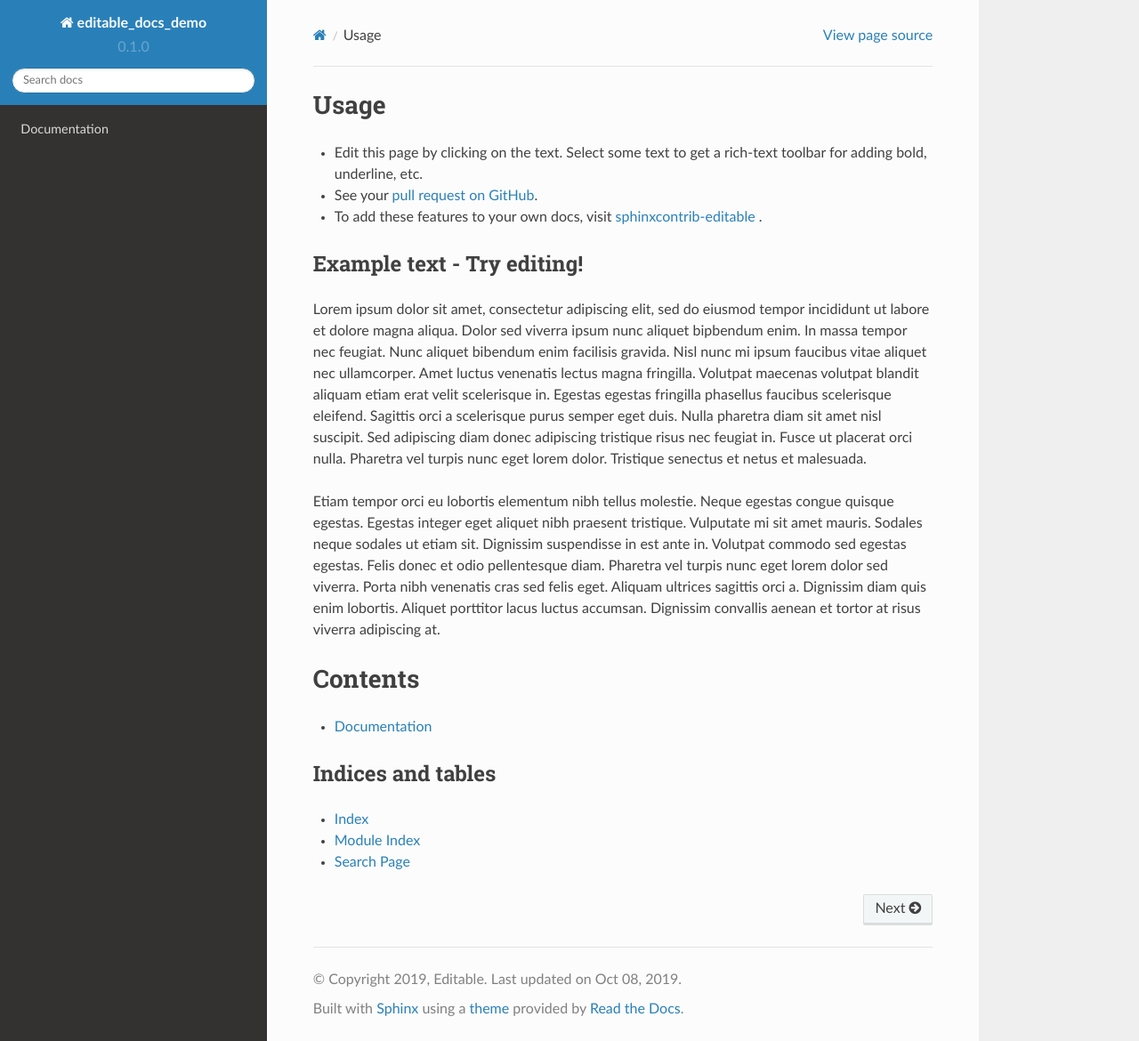
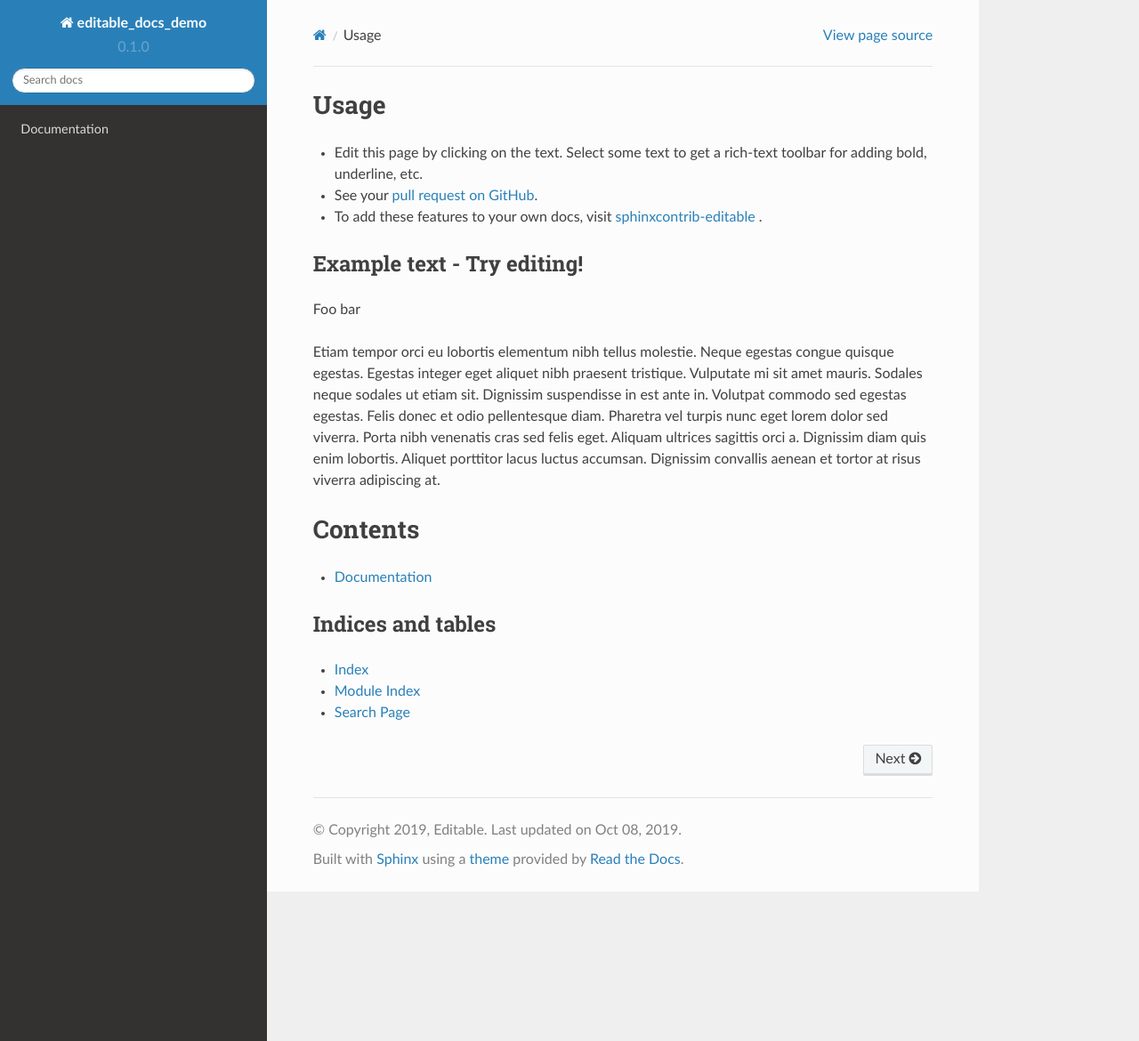
Before and after one commit to interdoc-edit-bot/editable-docs-demo, a Sphinx documentation site: the page built from docs/index.rst, in a window 1280 px wide and 1170 px high. Shown: the whole window at 89% size. Built offline with Sphinx 7.4.7 and the Read the Docs theme 2.0.0, drawn with Linux system fonts in a browser that asks for light colours.

Commit message:
Interactive edit

```diff
--- a/docs/index.rst
+++ b/docs/index.rst
@@ -12,17 +12,8 @@
 Example text - Try editing!
 ===================================
 
-Lorem ipsum dolor sit amet, consectetur adipiscing elit, sed do eiusmod tempor
-incididunt ut labore et dolore magna aliqua. Dolor sed viverra ipsum nunc
-aliquet bipbendum enim. In massa tempor nec feugiat. Nunc aliquet bibendum enim
-facilisis gravida. Nisl nunc mi ipsum faucibus vitae aliquet nec ullamcorper.
-Amet luctus venenatis lectus magna fringilla. Volutpat maecenas volutpat
-blandit aliquam etiam erat velit scelerisque in. Egestas egestas fringilla
-phasellus faucibus scelerisque eleifend. Sagittis orci a scelerisque purus
-semper eget duis. Nulla pharetra diam sit amet nisl suscipit. Sed adipiscing
-diam donec adipiscing tristique risus nec feugiat in. Fusce ut placerat orci
-nulla. Pharetra vel turpis nunc eget lorem dolor. Tristique senectus et netus
-et malesuada.
+Foo bar
+
 
 Etiam tempor orci eu lobortis elementum nibh tellus molestie. Neque egestas
 congue quisque egestas. Egestas integer eget aliquet nibh praesent tristique.
```
